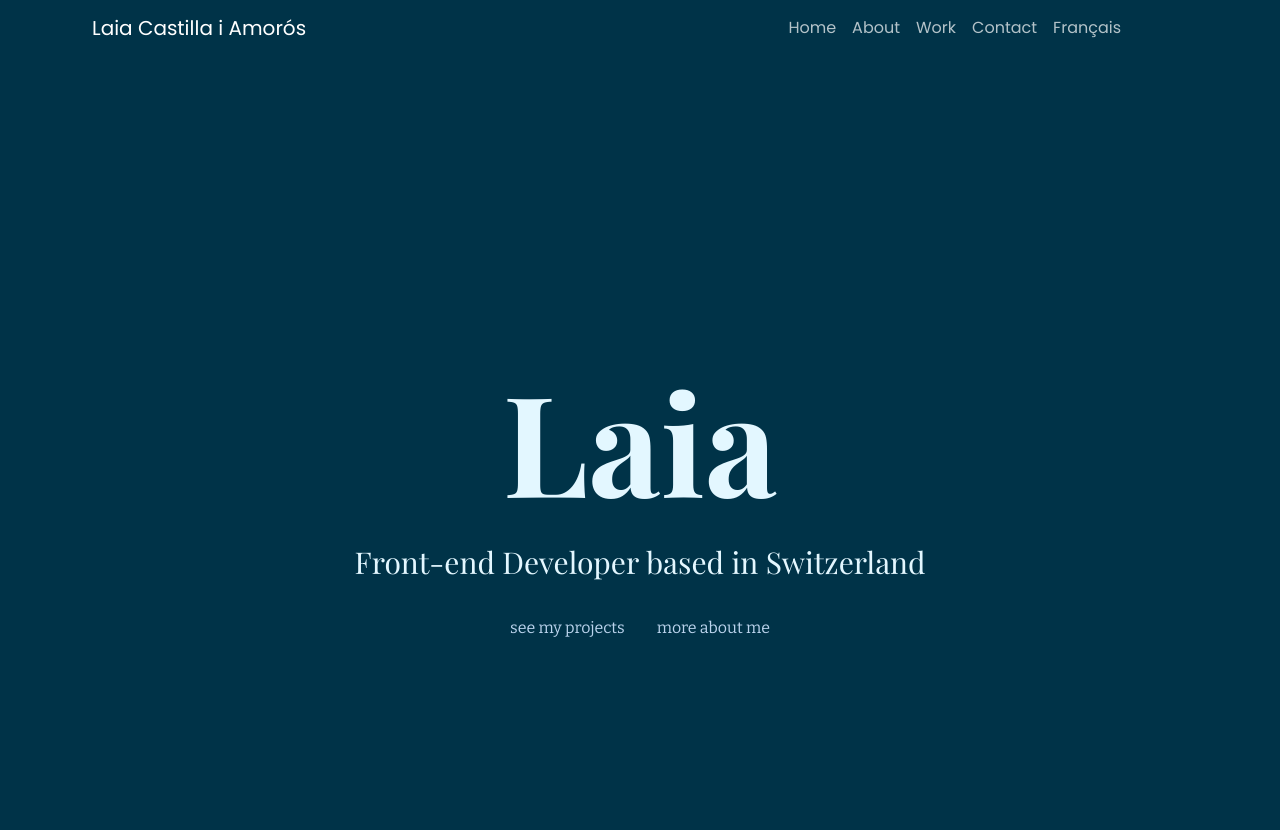
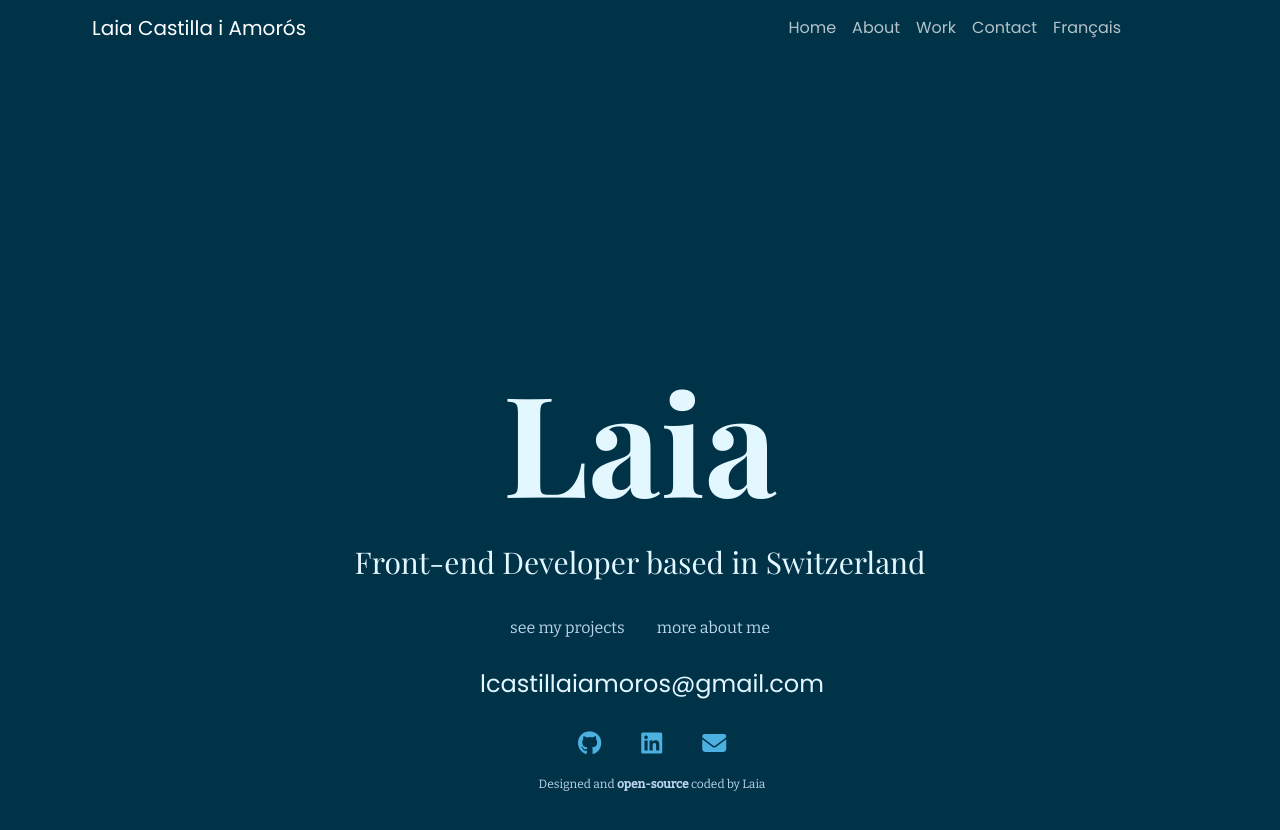
Before and after one commit to LaiaCastilla/portfolio-react, a React (Create React App) app: page / in a window 1280 px wide. Shown: the top 830 px of the page. Before the commit the page ends 800 px from the top, so only its background shows below. Built offline with nearby package versions, Linux system fonts and the light colour scheme.

Commit message:
finish English Portfolio

```diff
--- a/src/About.js
+++ b/src/About.js
@@ -3,6 +3,7 @@ import React from "react";
 import responsive from "./images/responsive.png";
 import cv from "./images/CV-LaiaCastilla.pdf";
 import laia from "./images/laia.jpeg";
+
 import "./About.css";
 
 export default function About(props) {
--- a/src/EnglishPortfolio.js
+++ b/src/EnglishPortfolio.js
@@ -3,6 +3,7 @@ import NavigationBarEng from "./NavigationBarEng";
 import Home from "./Home";
 import Work from "./Work";
 import About from "./About";
+import Footer from "./Footer";
 
 export default function EnglishPorfolio(props) {
   let [page, setPage] = useState("home");
@@ -14,13 +15,19 @@ export default function EnglishPorfolio(props) {
         page={page}
         setPage={setPage}
       />
+
       {page === "home" ? (
         <Home page={page} setPage={setPage} />
       ) : page === "work" ? (
-        <Work page={page} setPage={setPage} />
+        <div>
+          {" "}
+          <Work page={page} setPage={setPage} />
+          <Footer />
+        </div>
       ) : page === "about" ? (
         <div>
           <About page={page} setPage={setPage} />
+          <Footer />
         </div>
       ) : null}
     </div>
--- /dev/null
+++ b/src/Footer.css
@@ -0,0 +1,63 @@
+.footer {
+  margin-top: 50px;
+}
+.email {
+  font-size: 24px;
+  font-family: var(--default-font);
+}
+.icon {
+  margin-top: 15px;
+  margin-bottom: 20px;
+  font-size: 24px;
+  padding: 0px 20px;
+  transition: all 200ms ease-in-out;
+  color: #4cb0e1;
+}
+.icon:hover {
+  transform: scale(1.5);
+}
+.signature {
+  font-family: bitter;
+  color: var(--navigation-color);
+  font-size: 12px;
+  margin-bottom: 5px;
+}
+.signature a {
+  text-decoration: none;
+  color: var(--navigation-color);
+  font-weight: 700;
+  transition: all 200ms ease-in-out;
+}
+.signature a:hover {
+  color: var(--btn-color);
+}
+
+@media (max-width: 830px) {
+  .footer {
+    padding: 10px 10px 0px 10px;
+    bottom: 0;
+    margin-bottom: 20px;
+    width: 100%;
+    /* Height of the footer*/
+    height: 120px;
+  }
+  .footer .email {
+    font-size: 14px;
+  }
+  .social-media {
+    font-size: 20px;
+  }
+  .icon {
+    padding: 0px 15px;
+  }
+}
+
+/* In homepage */
+.Home .footer {
+  position: fixed;
+  padding: 10px 10px 0px 10px;
+  bottom: 0;
+  width: 100%;
+  /* Height of the footer*/
+  height: 150px;
+}
--- /dev/null
+++ b/src/Footer.js
@@ -0,0 +1,47 @@
+import React from "react";
+
+import "./Footer.css";
+
+export default function Footer() {
+  return (
+    <div className="Footer">
+      <div class="footer container">
+        <h2 class="email">lcastillaiamoros@gmail.com</h2>
+        <div class="social-media">
+          <a
+            href="https://github.com/Aylhenia"
+            title="My GitHub"
+            target="_blank"
+            rel="noreferrer"
+          >
+            <i class="fa-brands fa-github icon"></i>
+          </a>
+          <a
+            href="https://www.linkedin.com/in/laia-castilla-i-amorós-phd/"
+            title="My Linkedin"
+            target="_blank"
+            rel="noreferrer"
+          >
+            <i class="fa-brands fa-linkedin icon"></i>
+          </a>
+          <a href="mailto:lcastillaiamoros@gmail.com" title="Send me an email">
+            <i class="fa-solid fa-envelope icon"></i>
+          </a>
+        </div>
+
+        <div class="signature">
+          Designed and{" "}
+          <a
+            href="https://github.com/Aylhenia/portfolio-react"
+            title="Portfolio's repository"
+            target="_blank"
+            rel="noreferrer"
+          >
+            open-source{" "}
+          </a>
+          coded by Laia
+        </div>
+      </div>
+    </div>
+  );
+}
--- a/src/Home.css
+++ b/src/Home.css
@@ -1,3 +1,6 @@
+.Home {
+  margin-bottom: 250px;
+}
 h1 {
   font-weight: bold;
   font-size: 140px;
@@ -19,6 +22,7 @@ h2 {
 .intro-links a:hover {
   color: var(--btn-color);
   text-decoration: none;
+  margin-bottom: 200px;
 }
 
 /* Underline animation for the links */
@@ -58,9 +62,18 @@ h2 {
     font-size: 12px;
   }
 }
-
 @media (min-height: 800px) {
   h1 {
     padding-top: 300px;
   }
 }
+
+/* @media (min-height: 800px) {
+  .Home {
+    margin-top: 100px;
+    margin-bottom: 300px;
+  }
+  h1 {
+    padding-top: 200px;
+  }
+} */
--- a/src/Home.js
+++ b/src/Home.js
@@ -1,4 +1,6 @@
 import React from "react";
+
+import Footer from "./Footer";
 import "./Home.css";
 
 export default function Home(props) {
@@ -32,6 +34,7 @@ export default function Home(props) {
           more about me
         </a>
       </div>
+      <Footer />
     </div>
   );
 }
--- a/src/NavigationBarEng.js
+++ b/src/NavigationBarEng.js
@@ -1,4 +1,4 @@
-import React, { useEffect } from "react";
+import React from "react";
 import "./NavigationBar.css";
 
 export default function NavigationBar(props) {
```
